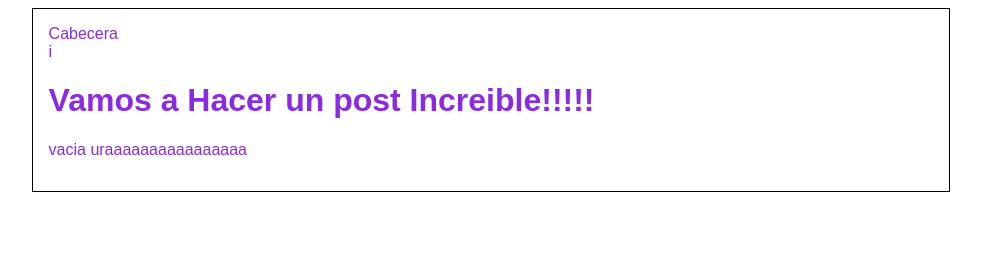
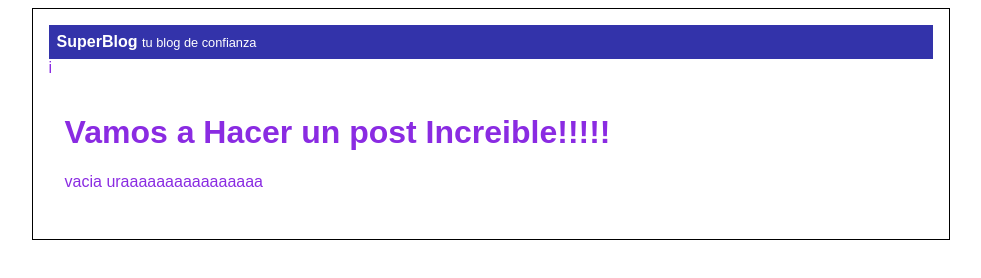
Before and after one commit to Franmartinezoro/Hyperblog, a plain HTML site: page index.html in a window 1280 px wide. Shown: the whole page, without its empty margins (149-1130 px from the left). Drawn offline with Linux system fonts and the light colour scheme.

Commit message:
finalizada la cabecera con diseño azul

```diff
--- a/css/style.css
+++ b/css/style.css
@@ -3,6 +3,20 @@ body
 color: blueviolet;
 text-align: center;
 font-family: Arial;
+}
+#cabecera
+{
+    background: #33A;
+    color: white;
+    font-weight:bold ;
+    box-shadow: 0px 5px 30px 0px rgba(0,0,0,0);
+    margin:0;
+    padding: 0.5em;
+}
+#cabecera #tagline
+{
+    font-weight: normal;
+    font-size: 0.8em;
 }
 #container
 {
@@ -12,3 +26,8 @@ font-family: Arial;
     border: 1px solid #000;
     margin: 0 auto;
 }
+#post
+{
+padding: 1em;
+
+}
--- a/index.html
+++ b/index.html
@@ -10,7 +10,7 @@
 <body>
     <div id="container">
         <div id="cabecera">
-            Cabecera
+            SuperBlog <span id="tagline"> tu blog de confianza</span>
         </div>i
     <div id="post">
         <h1>Vamos a Hacer un post Increible!!!!!</h1>
```
